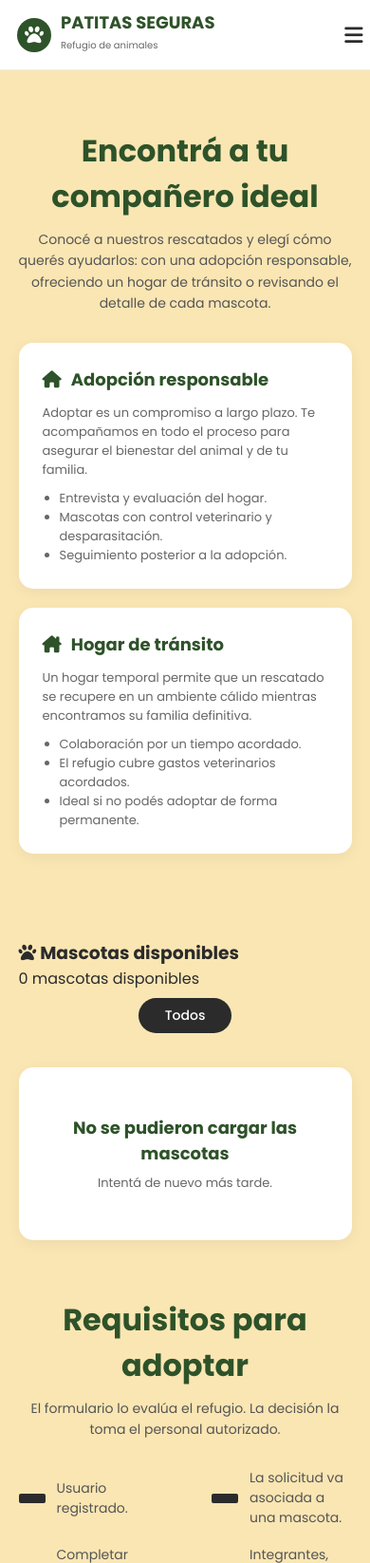
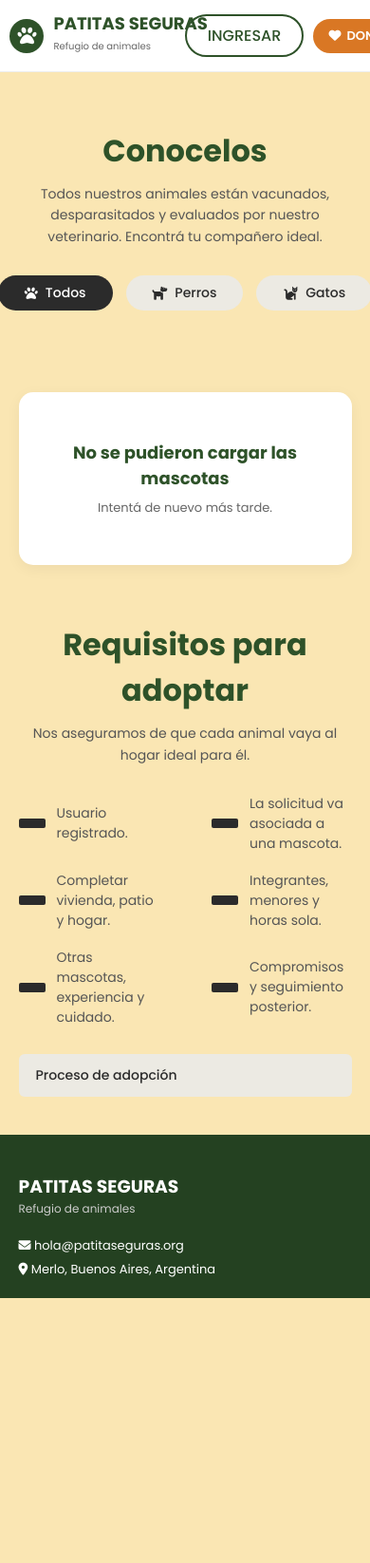
Before and after one commit to lilencarnerot2/Refugio_patitas_seguras, a PHP site: page /mascotas.php in a window 390 px wide. Shown: the top 1646 px of the page at 95% size. After the commit the page ends 1367 px from the top, so only its background shows below. Run offline with PHP 8.4, Linux system fonts and the light colour scheme.

Commit message:
modificaciones en css, mascotas.js, header.php, y mascotas.php

```diff
--- a/frontend/assets/css/styles.css
+++ b/frontend/assets/css/styles.css
@@ -62,8 +62,7 @@
             right: 0;
             width: 100%;
             z-index: 1000;
-            container-type: inline-size;
-            container-name: site-header;
+            overflow: visible;
         }
 
         /* Logo con ícono de pata y texto */
@@ -265,94 +250,50 @@
             display: none;
         }
 
-        /* Al achicar la ventana: hamburguesa, sin Ingresar/Donar arriba */
+        /* Al achicar: menú a todo el ancho y centrado */
         @media (max-width: 992px) {
-            header {
-                grid-template-columns: 1fr auto;
-            }
-
-            .menu-toggle {
-                display: inline-flex;
-                align-items: center;
-                justify-content: center;
-            }
-
-            .header-actions > .btn-outline,
-            .header-actions > .btn-donate {
-                display: none;
-            }
-
             nav {
                 display: none;
+                position: absolute;
+                top: 100%;
+                left: 0;
+                right: 0;
+                width: 100%;
                 grid-column: 1 / -1;
-                grid-row: 2;
-                width: 100%;
                 justify-self: stretch;
+                transform: none;
                 background: var(--white);
                 border-bottom: 1px solid var(--border-light);
                 box-shadow: 0 8px 16px rgba(0, 0, 0, 0.06);
-                text-align: left;
-            }
-
-            .logo-container,
-            .header-actions {
-                grid-row: 1;
+                text-align: center;
             }
 
             #nav-toggle:checked ~ nav {
                 display: block;
             }
 
-            #nav-toggle:checked ~ .header-actions .menu-icon-bars {
-                display: none;
-            }
-
-            #nav-toggle:checked ~ .header-actions .menu-icon-close {
-                display: inline-block;
-            }
-
             nav > ul {
-                display: flex;
+                width: 100%;
                 flex-direction: column;
                 align-items: stretch;
-                justify-content: flex-start;
                 gap: 0;
-                width: 100%;
-                padding: 8px 0 16px;
+                padding: 10px 0 16px;
             }
 
             nav > ul > li {
                 display: block;
                 width: 100%;
                 height: auto;
-                text-align: left;
-                border-bottom: 1px solid var(--border-light);
+                text-align: center;
             }
 
-            nav > ul > li.nav-actions {
-                border-bottom: none;
-            }
-
-            nav > ul > li > a,
+            nav a,
             nav summary,
-            nav details,
-            .nav-dropdown > label,
             nav .dropdown-menu a {
                 display: block;
                 width: 100%;
-                height: auto;
-                text-align: left;
-            }
-
-            nav > ul > li > a,
-            nav summary,
-            .nav-dropdown > label {
-                padding: 14px 20px;
-                line-height: 1.4;
-            }
-
-            nav .dropdown-menu a {
-                padding: 12px 20px 12px 32px;
+                padding: 12px 16px;
+                text-align: center;
             }
 
             nav .dropdown-menu {
@@ -482,13 +421,6 @@
             gap: 8px;
             background: transparent;
             cursor: pointer;
-        }
-
-        @media (max-width: 992px) {
-            .header-actions > .btn-outline,
-            .header-actions > .btn-donate {
-                display: none;
-            }
         }
 
         /* Foto del hero */
@@ -897,28 +806,23 @@
         .catalog-filters {
             display: flex;
             justify-content: center;
-            flex-wrap: wrap;
             gap: 14px;
             margin: 8px 0 36px;
         }
 
-        .catalog-filters input {
-            position: absolute;
-            opacity: 0;
-            pointer-events: none;
-        }
-
-        .catalog-filters label {
+        .filtro-btn {
+            display: inline-flex;
+            align-items: center;
+            gap: 8px;
             padding: 8px 28px;
             border-radius: 999px;
             background: #eceae3;
             color: var(--text-dark);
             font-size: 14px;
             font-weight: 500;
-            cursor: pointer;
         }
 
-        .catalog-filters input:checked + label {
+        .filtro-btn.is-activo {
             background: var(--text-dark);
             color: var(--white);
         }
--- a/frontend/assets/js/mascotas.js
+++ b/frontend/assets/js/mascotas.js
@@ -1,76 +1,34 @@
 document.addEventListener('DOMContentLoaded', function () {
     var contenedor = document.getElementById('contenedor-mascotas');
-    var contador = document.getElementById('catalogo-count');
-    var filtros = document.querySelector('.catalog-filters');
-    var mascotas = [];
+    var api = (window.APP_CONFIG && window.APP_CONFIG.backendUrl) || '';
 
     if (!contenedor) {
         return;
     }
 
-    apiRequest('mascotas')
+    fetch(api + '/public/index.php?recurso=mascotas')
         .then(function (respuesta) {
-            mascotas = respuesta.data || [];
-            mostrarMascotas(mascotas);
+            return respuesta.json();
+        })
+        .then(function (json) {
+            mostrarMascotas(json.data || []);
         })
         .catch(function () {
             mostrarAviso('No se pudieron cargar las mascotas', 'Intentá de nuevo más tarde.');
-            actualizarContador(0);
         });
-
-    apiRequest('especies')
-        .then(function (respuesta) {
-            var especies = respuesta.data || [];
-
-            especies.forEach(function (especie) {
-                var id = 'filtro-especie-' + especie.id;
-
-                var input = document.createElement('input');
-                input.type = 'radio';
-                input.name = 'filtro-especie';
-                input.id = id;
-                input.value = especie.nombre_especie;
-
-                var label = document.createElement('label');
-                label.setAttribute('for', id);
-                label.textContent = especie.nombre_especie;
-
-                filtros.appendChild(input);
-                filtros.appendChild(label);
-            });
-        });
-
-    filtros.addEventListener('change', function (evento) {
-        if (evento.target.name !== 'filtro-especie') {
-            return;
-        }
-
-        var filtro = evento.target.value;
-        var lista = mascotas;
-
-        if (filtro) {
-            lista = mascotas.filter(function (mascota) {
-                return mascota.especie === filtro;
-            });
-        }
-
-        mostrarMascotas(lista);
-    });
 
     function mostrarMascotas(lista) {
         contenedor.innerHTML = '';
 
         if (lista.length === 0) {
             mostrarAviso('Todavía no hay mascotas cargadas', 'No se encontraron mascotas disponibles.');
-            actualizarContador(0);
             return;
         }
 
-        lista.forEach(function (mascota) {
-            contenedor.appendChild(armarTarjeta(mascota));
-        });
-
-        actualizarContador(lista.length);
+        var i;
+        for (i = 0; i < lista.length; i++) {
+            contenedor.appendChild(armarTarjeta(lista[i]));
+        }
     }
 
     function armarTarjeta(mascota) {
@@ -83,9 +41,9 @@ document.addEventListener('DOMContentLoaded', function () {
             imagen.alt = 'Foto de ' + mascota.nombre;
             tarjeta.appendChild(imagen);
         } else {
-            var sinFoto = document.createElement('div');
-            sinFoto.className = 'pet-photo-empty';
-            tarjeta.appendChild(sinFoto);
+            var vacia = document.createElement('div');
+            vacia.className = 'pet-photo-empty';
+            tarjeta.appendChild(vacia);
         }
 
         var cuerpo = document.createElement('div');
@@ -100,15 +58,15 @@ document.addEventListener('DOMContentLoaded', function () {
             mascota.especie,
             mascota.raza,
             mascota.sexo,
-            mascota.tamaño
+            mascota.tamano || mascota['tama\u00f1o']
         ].filter(Boolean).join(' · ');
 
         var acciones = document.createElement('div');
         acciones.className = 'pet-card-actions';
 
-        acciones.appendChild(armarBoton('btn-adopt', 'fa-solid fa-heart', 'Adoptar', '../user/solicitar_adopcion.php?id=' + mascota.id));
-        acciones.appendChild(armarBoton('btn-transito', 'fa-solid fa-house-chimney', 'Hogar de tránsito', '../user/solicitar_transito.php?id=' + mascota.id));
-        acciones.appendChild(armarBoton('btn-detail', 'fa-solid fa-circle-info', 'Ver detalle', 'mascota-detalle.php?id=' + mascota.id));
+        acciones.appendChild(armarBoton('btn-adopt', 'Adoptar', '../user/solicitar_adopcion.php?id=' + mascota.id));
+        acciones.appendChild(armarBoton('btn-transito', 'Hogar de tránsito', '../user/solicitar_transito.php?id=' + mascota.id));
+        acciones.appendChild(armarBoton('btn-detail', 'Ver detalle', 'mascota-detalle.php?id=' + mascota.id));
 
         cuerpo.appendChild(nombre);
         cuerpo.appendChild(datos);
@@ -118,17 +76,11 @@ document.addEventListener('DOMContentLoaded', function () {
         return tarjeta;
     }
 
-    function armarBoton(clase, icono, texto, href) {
+    function armarBoton(clase, texto, href) {
         var link = document.createElement('a');
         link.className = clase;
         link.href = href;
-
-        var i = document.createElement('i');
-        i.className = icono;
-
-        link.appendChild(i);
-        link.appendChild(document.createTextNode(' ' + texto));
-
+        link.textContent = texto;
         return link;
     }
 
@@ -146,16 +98,4 @@ document.addEventListener('DOMContentLoaded', function () {
         aviso.appendChild(p);
         contenedor.appendChild(aviso);
     }
-
-    function actualizarContador(cantidad) {
-        if (!contador) {
-            return;
-        }
-
-        if (cantidad === 1) {
-            contador.textContent = '1 mascota disponible';
-        } else {
-            contador.textContent = cantidad + ' mascotas disponibles';
-        }
-    }
 });
--- a/frontend/public/includes/header.php
+++ b/frontend/public/includes/header.php
@@ -36,12 +36,6 @@ $inicio = $esInicio ? '' : 'index.php';
                     </details>
                 </li>
                 <li><a href="<?php echo $inicio; ?>#contacto">CONTACTO</a></li>
-                <li class="nav-actions">
-                    <a class="btn-outline" href="login.php">INGRESAR</a>
-                    <a class="btn-donate" href="<?php echo $esInicio ? '#modal-donaciones' : 'index.php#modal-donaciones'; ?>">
-                        <i class="fa-solid fa-heart"></i> DONAR
-                    </a>
-                </li>
             </ul>
         </nav>
         <div class="header-actions">
--- a/frontend/public/mascotas.php
+++ b/frontend/public/mascotas.php
@@ -8,65 +8,40 @@
     <link rel="stylesheet" href="https://cdnjs.cloudflare.com/ajax/libs/font-awesome/6.4.0/css/all.min.css">
     <link rel="stylesheet" href="../assets/css/styles.css">
 </head>
-<body class="page-mascotas has-mobile-nav">
+<body class="page-mascotas">
 
 <?php require __DIR__ . '/includes/header.php'; ?>
 
     <section>
-        <div class="page-intro">
-            <h2>Encontrá a tu compañero ideal</h2>
-            <p>Conocé a nuestros rescatados y elegí cómo querés ayudarlos: con una adopción responsable, ofreciendo un hogar de tránsito o revisando el detalle de cada mascota.</p>
+        <div class="page-intro" id="adopcion">
+            <h2>Conocelos</h2>
+            <p>Todos nuestros animales están vacunados, desparasitados y evaluados por nuestro veterinario. Encontrá tu compañero ideal.</p>
         </div>
 
-        <div class="info-cards">
-            <div class="info-card" id="adopcion">
-                <h3><i class="fa-solid fa-house"></i> Adopción responsable</h3>
-                <p>Adoptar es un compromiso a largo plazo. Te acompañamos en todo el proceso para asegurar el bienestar del animal y de tu familia.</p>
-                <ul>
-                    <li>Entrevista y evaluación del hogar.</li>
-                    <li>Mascotas con control veterinario y desparasitación.</li>
-                    <li>Seguimiento posterior a la adopción.</li>
-                </ul>
-            </div>
-            <div class="info-card" id="transito">
-                <h3><i class="fa-solid fa-house-chimney"></i> Hogar de tránsito</h3>
-                <p>Un hogar temporal permite que un rescatado se recupere en un ambiente cálido mientras encontramos su familia definitiva.</p>
-                <ul>
-                    <li>Colaboración por un tiempo acordado.</li>
-                    <li>El refugio cubre gastos veterinarios acordados.</li>
-                    <li>Ideal si no podés adoptar de forma permanente.</li>
-                </ul>
-            </div>
+        <div class="catalog-filters">
+            <span class="filtro-btn is-activo"><i class="fa-solid fa-paw"></i> Todos</span>
+            <span class="filtro-btn"><i class="fa-solid fa-dog"></i> Perros</span>
+            <span class="filtro-btn"><i class="fa-solid fa-cat"></i> Gatos</span>
         </div>
     </section>
 
     <section id="catalogo">
-        <div class="catalog-header">
-            <h3><i class="fa-solid fa-paw"></i> Mascotas disponibles</h3>
-            <span id="catalogo-count">Cargando...</span>
-        </div>
-
-        <div class="catalog-filters">
-            <input type="radio" name="filtro-especie" id="filtro-todos" value="" checked>
-            <label for="filtro-todos">Todos</label>
-        </div>
-
         <div id="contenedor-mascotas" class="pet-catalog"></div>
     </section>
 
-    <section class="requisitos-section">
+    <section class="requisitos-section" id="transito">
         <div class="page-intro">
             <h2>Requisitos para adoptar</h2>
-            <p>El formulario lo evalúa el refugio. La decisión la toma el personal autorizado.</p>
+            <p>Nos aseguramos de que cada animal vaya al hogar ideal para él.</p>
         </div>
 
         <div class="requisitos-grid">
-            <div class="requisito-item"><span class="requisito-mark" aria-hidden="true"></span>Usuario registrado.</div>
-            <div class="requisito-item"><span class="requisito-mark" aria-hidden="true"></span>La solicitud va asociada a una mascota.</div>
-            <div class="requisito-item"><span class="requisito-mark" aria-hidden="true"></span>Completar vivienda, patio y hogar.</div>
-            <div class="requisito-item"><span class="requisito-mark" aria-hidden="true"></span>Integrantes, menores y horas sola.</div>
-            <div class="requisito-item"><span class="requisito-mark" aria-hidden="true"></span>Otras mascotas, experiencia y cuidado.</div>
-            <div class="requisito-item"><span class="requisito-mark" aria-hidden="true"></span>Compromisos y seguimiento posterior.</div>
+            <div class="requisito-item"><span class="requisito-mark"></span>Usuario registrado.</div>
+            <div class="requisito-item"><span class="requisito-mark"></span>La solicitud va asociada a una mascota.</div>
+            <div class="requisito-item"><span class="requisito-mark"></span>Completar vivienda, patio y hogar.</div>
+            <div class="requisito-item"><span class="requisito-mark"></span>Integrantes, menores y horas sola.</div>
+            <div class="requisito-item"><span class="requisito-mark"></span>Otras mascotas, experiencia y cuidado.</div>
+            <div class="requisito-item"><span class="requisito-mark"></span>Compromisos y seguimiento posterior.</div>
         </div>
 
         <details class="proceso-adopcion">
@@ -93,8 +68,7 @@
     </footer>
 
 <script src="config.php"></script>
-<script src="../assets/js/api.js"></script>
-<script src="../assets/js/mascotas.js"></script>
+<script src="../assets/js/mascotas.js?t=<?php echo filemtime(__DIR__ . '/../assets/js/mascotas.js'); ?>"></script>
 
 </body>
 </html>
```
Also changed, not shown: other parts of frontend/assets/css/styles.css (+23 -56 lines).
